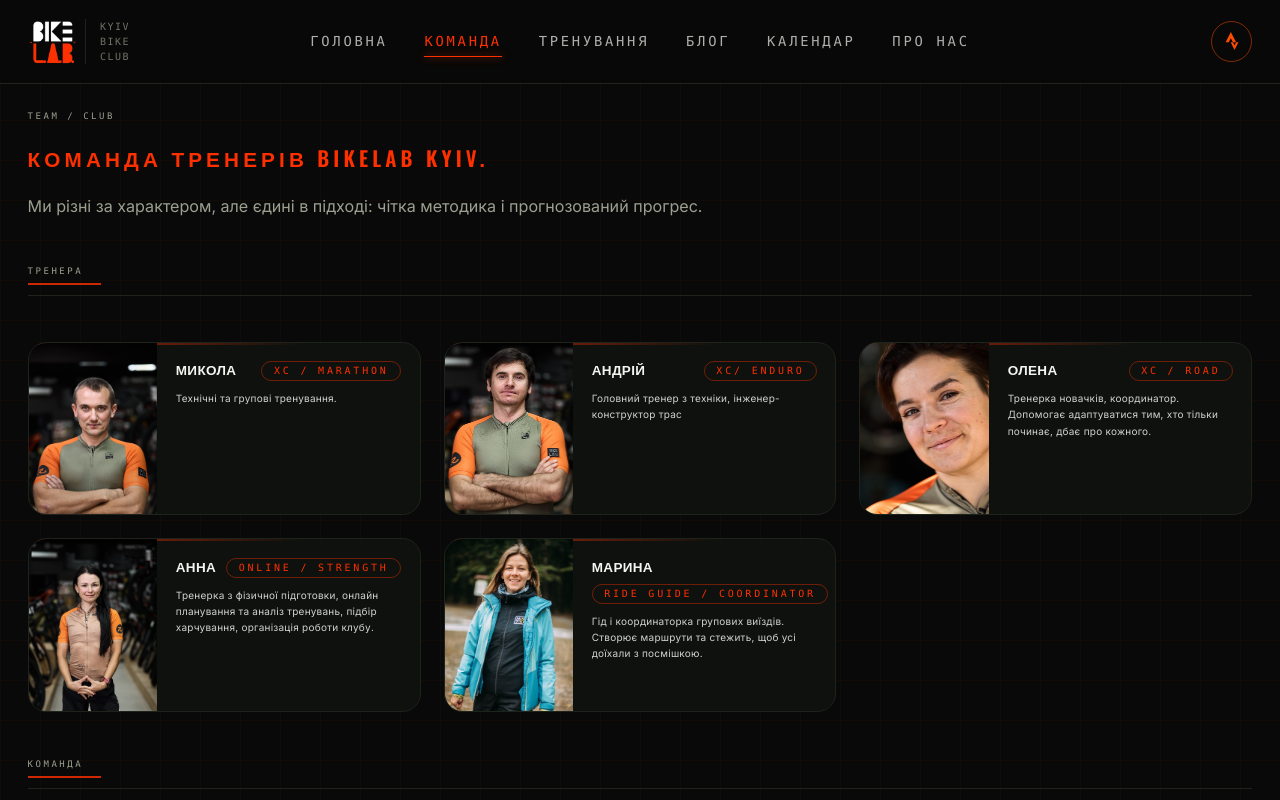
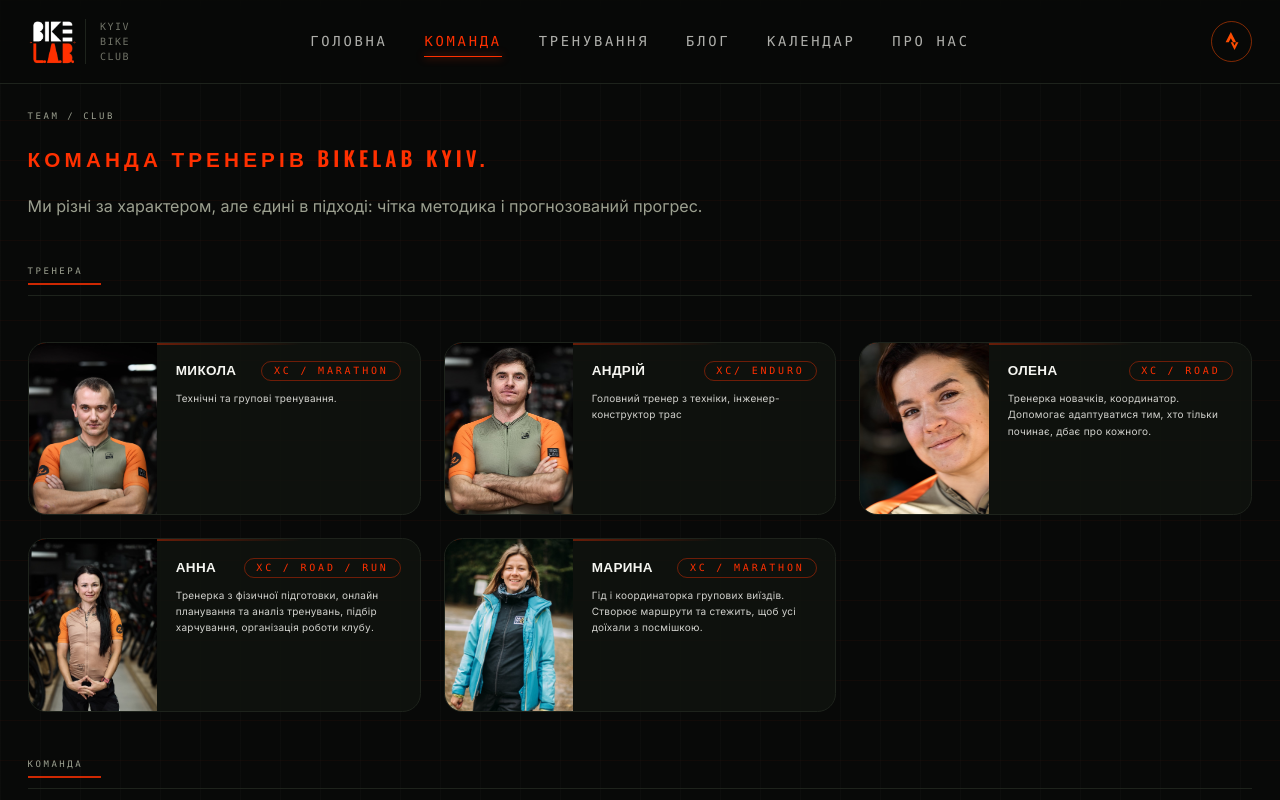
Before and after one commit to VasileAdicto/bikelab-site, a Next.js app: page /team in a window 1280 px wide. Shown: the top 800 px of the page. Built offline with nearby package versions, Linux system fonts and the light colour scheme.

Commit message:
Update roles for trainers Анна and Марина in the team section to reflect their current specializations

```diff
--- a/src/app/team/page.tsx
+++ b/src/app/team/page.tsx
@@ -25,14 +25,14 @@ const trainers = [
   },
   {
     name: "Анна",
-    role: "Online / Strength",
+    role: "XC / Road / Run",
     focus: "Тренерка з фізичної підготовки, онлайн планування та аналіз тренувань, підбір харчування, організація роботи клубу.",
     slug: "anna",
     image: "/team/anna-coach.png",
   },
   {
     name: "Марина",
-    role: "Ride Guide / Coordinator",
+    role: "XC / Marathon",
     focus: "Гід і координаторка групових виїздів. Створює маршрути та стежить, щоб усі доїхали з посмішкою.",
     slug: "maryna",
     image: "/team/maryna-guide.png",
```
